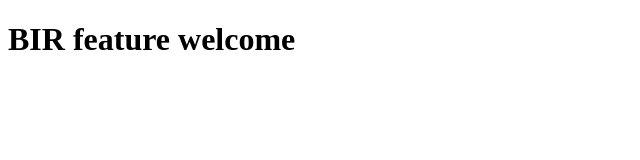
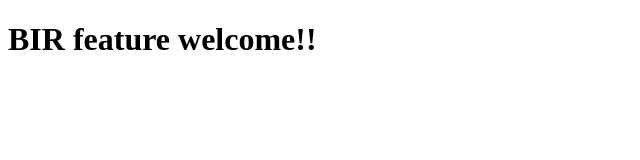
Before and after one commit to octobrainit/signaturecommits, a plain HTML site: page index.html in a window 1280 px wide. Shown: the full height of the page, 0-640 px from the left. Drawn offline with Linux system fonts and the light colour scheme.

Commit message:
fix text !

```diff
--- a/index.html
+++ b/index.html
@@ -1,2 +1,2 @@
 <!DOCTYPE html>
-<h1>BIR feature welcome</h1>
+<h1>BIR feature welcome!!</h1>
```
